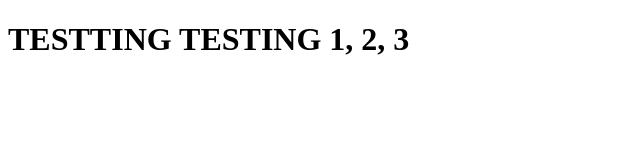
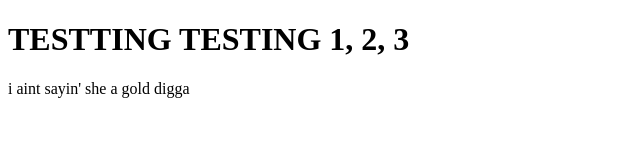
Before and after one commit to luceykim/testing, a plain HTML site: page index.html in a window 1280 px wide. Shown: the whole page, without its empty margins (0-640 px from the left). Drawn offline with Linux system fonts and the light colour scheme.

Commit message:
updating index.html file

```diff
--- a/index.html
+++ b/index.html
@@ -5,5 +5,6 @@
     </head>
     <body>
         <h1>TESTTING TESTING 1, 2, 3</h1>
+        <p>i aint sayin' she a gold digga</p>
     </body>
 </html>
```
